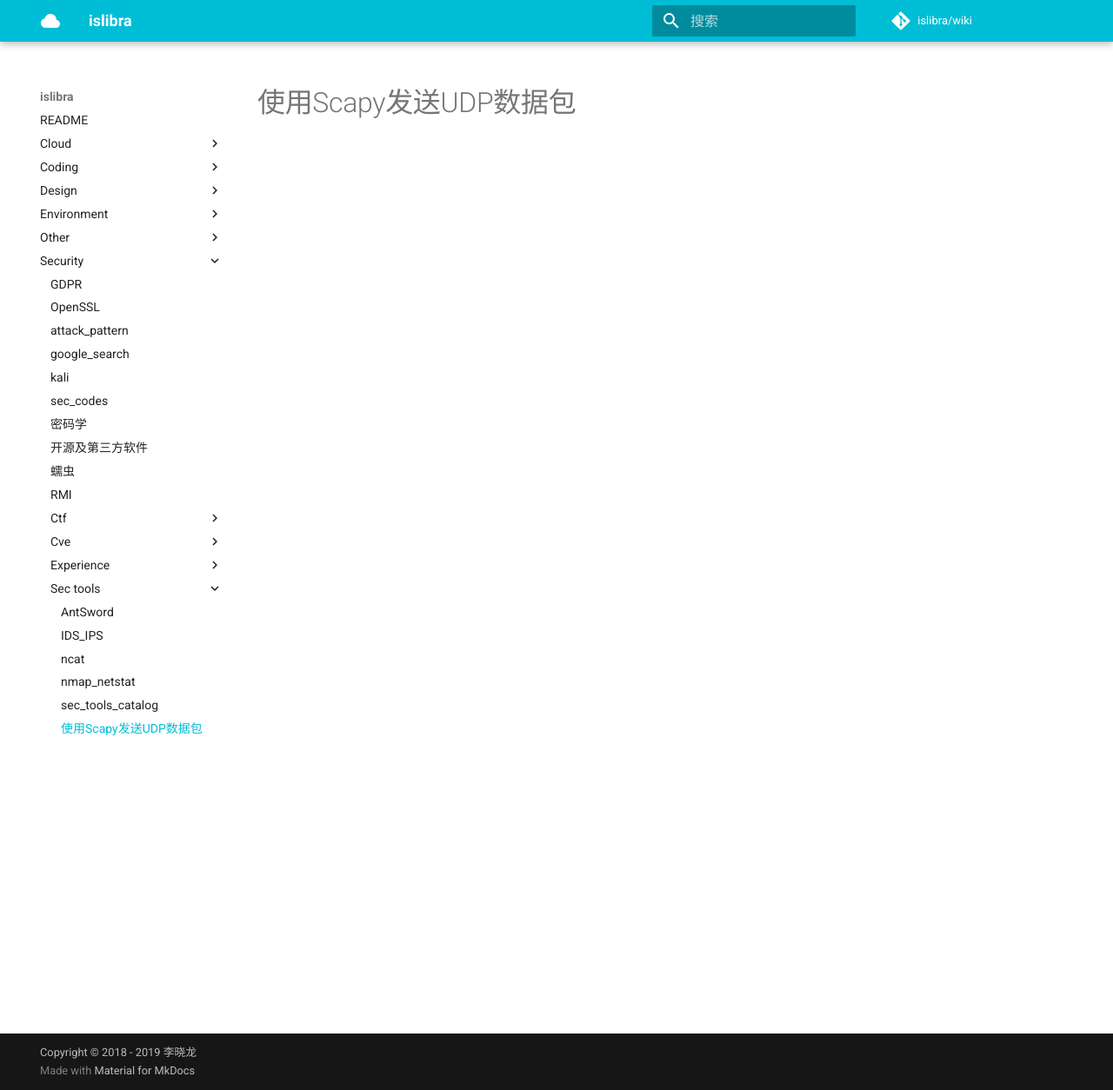
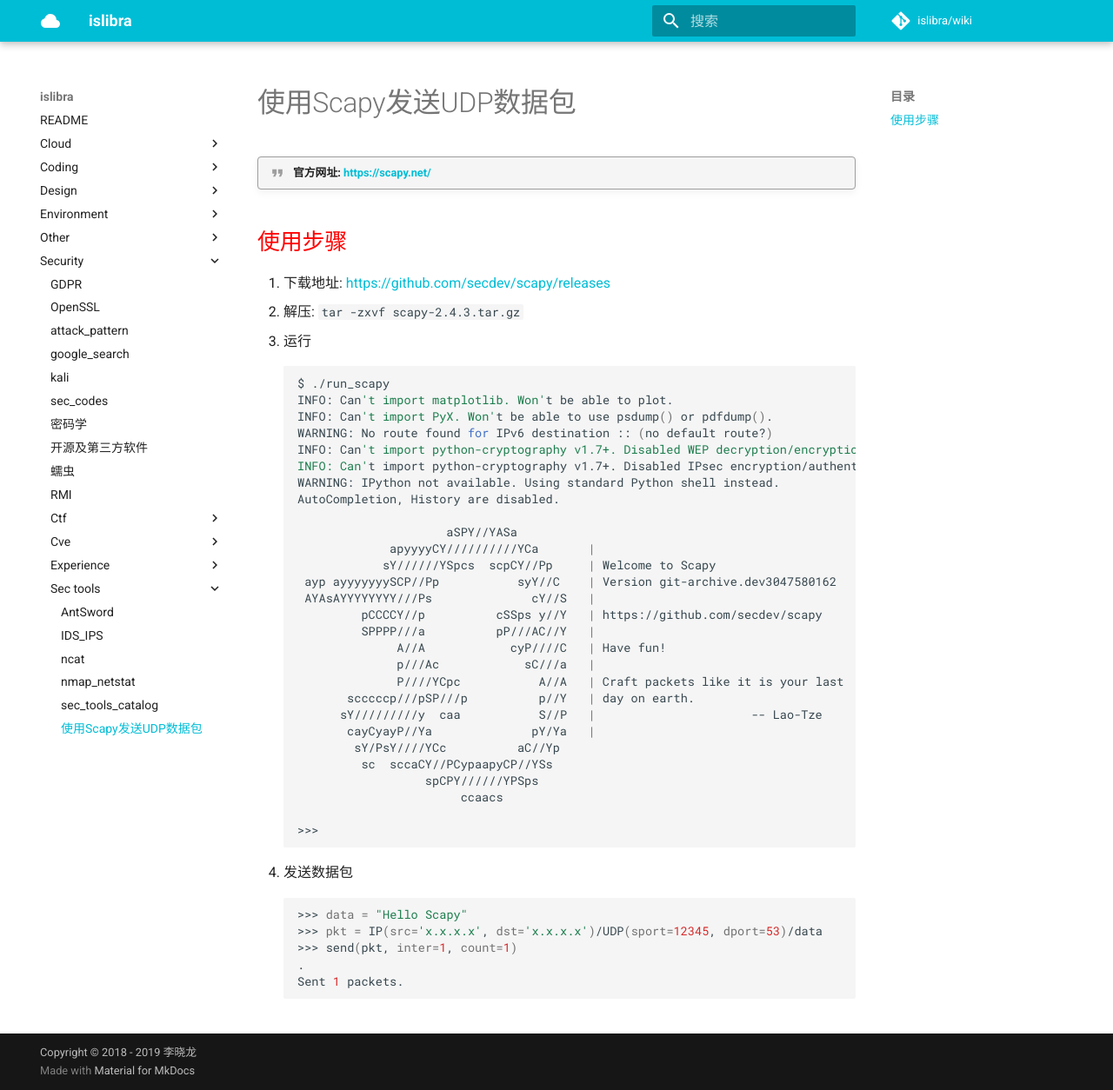
Before and after one commit to islibra/wiki, an MkDocs documentation site: the page built from docs/security/sec_tools/使用Scapy发送UDP数据包.md, in a window 1280 px wide and 1254 px high. Shown: the whole window at 87% size. Built offline with MkDocs 1.6.1 and Material for MkDocs 9.7.7, drawn with Linux system fonts in a browser that asks for light colours; comment, search, counter and statistics services are not loaded.

Commit message:
Update 使用Scapy发送UDP数据包.md

````diff
--- a/docs/security/sec_tools/使用Scapy发送UDP数据包.md
+++ b/docs/security/sec_tools/使用Scapy发送UDP数据包.md
@@ -1 +1,50 @@
 # 使用Scapy发送UDP数据包
+
+!!! quote "官方网址: <https://scapy.net/>"
+
+## 使用步骤
+
+1. 下载地址: <https://github.com/secdev/scapy/releases>
+1. 解压: `tar -zxvf scapy-2.4.3.tar.gz`
+1. 运行
+
+    ```bash
+    $ ./run_scapy
+    INFO: Can't import matplotlib. Won't be able to plot.
+    INFO: Can't import PyX. Won't be able to use psdump() or pdfdump().
+    WARNING: No route found for IPv6 destination :: (no default route?)
+    INFO: Can't import python-cryptography v1.7+. Disabled WEP decryption/encryption. (Dot11)
+    INFO: Can't import python-cryptography v1.7+. Disabled IPsec encryption/authentication.
+    WARNING: IPython not available. Using standard Python shell instead.
+    AutoCompletion, History are disabled.
+
+                         aSPY//YASa
+                 apyyyyCY//////////YCa       |
+                sY//////YSpcs  scpCY//Pp     | Welcome to Scapy
+     ayp ayyyyyyySCP//Pp           syY//C    | Version git-archive.dev3047580162
+     AYAsAYYYYYYYY///Ps              cY//S   |
+             pCCCCY//p          cSSps y//Y   | https://github.com/secdev/scapy
+             SPPPP///a          pP///AC//Y   |
+                  A//A            cyP////C   | Have fun!
+                  p///Ac            sC///a   |
+                  P////YCpc           A//A   | Craft packets like it is your last
+           scccccp///pSP///p          p//Y   | day on earth.
+          sY/////////y  caa           S//P   |                      -- Lao-Tze
+           cayCyayP//Ya              pY/Ya   |
+            sY/PsY////YCc          aC//Yp
+             sc  sccaCY//PCypaapyCP//YSs
+                      spCPY//////YPSps
+                           ccaacs
+
+    >>>
+    ```
+
+1. 发送数据包
+
+    ```bash
+    >>> data = "Hello Scapy"
+    >>> pkt = IP(src='x.x.x.x', dst='x.x.x.x')/UDP(sport=12345, dport=53)/data
+    >>> send(pkt, inter=1, count=1)
+    .
+    Sent 1 packets.
+    ```
````
